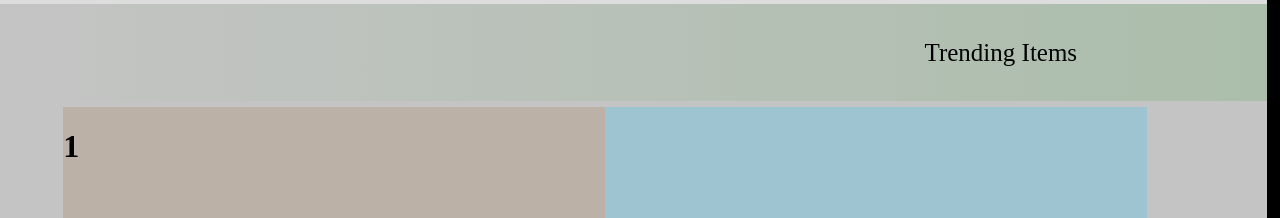
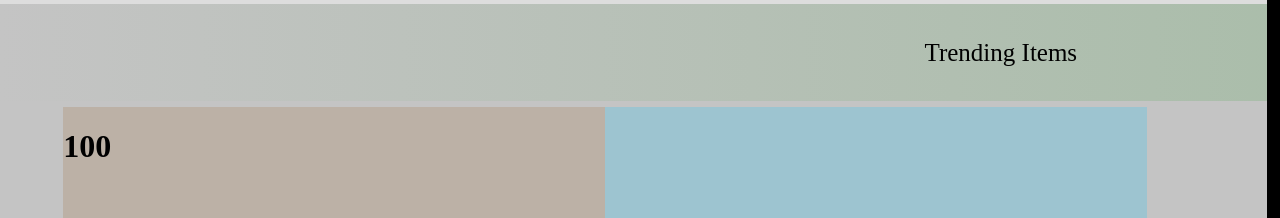
Before and after one commit to Shemaremy/React-Shopping-website, a React (Vite) app in the folder Shopping Website/: page / in a window 1280 px wide. Shown: the part 2980-3198 px from the top of the page. Built offline with nearby package versions, Linux system fonts and the light colour scheme; a web font is replaced by a local one.

Commit message:
commit 007

```diff
--- a/Shopping Website/src/Components/TrendCards.css
+++ b/Shopping Website/src/Components/TrendCards.css
@@ -15,14 +15,9 @@
 }
 
 
-.nbr {
-    animation: fade 0.5s ease-in-out; /* Smooth fade animation */
-}
 
-@keyframes fade {
-    0% { opacity: 0; }
-    100% { opacity: 1; }
-}
+
+
 
 
 
--- a/Shopping Website/src/Components/TrendCards.jsx
+++ b/Shopping Website/src/Components/TrendCards.jsx
@@ -8,6 +8,11 @@ import "slick-carousel/slick/slick-theme.css";
 const TrendCards = () => {
 
     const [activeIndex, setActiveIndex] = useState(0);
+
+
+    const numbers = ['100', '200', '300', '400', '500', '600'];
+
+
 
 
     const settings = {
@@ -27,7 +32,7 @@ const TrendCards = () => {
         <>
             <div className="Upper_trending_part">
                 <div className="trend-item">
-                    <h1 className="nbr">{activeIndex + 1}</h1>
+                    <h1>{numbers[activeIndex]}</h1>
                 </div>
                 <div className="trend-item-info"></div>
             </div>
```
